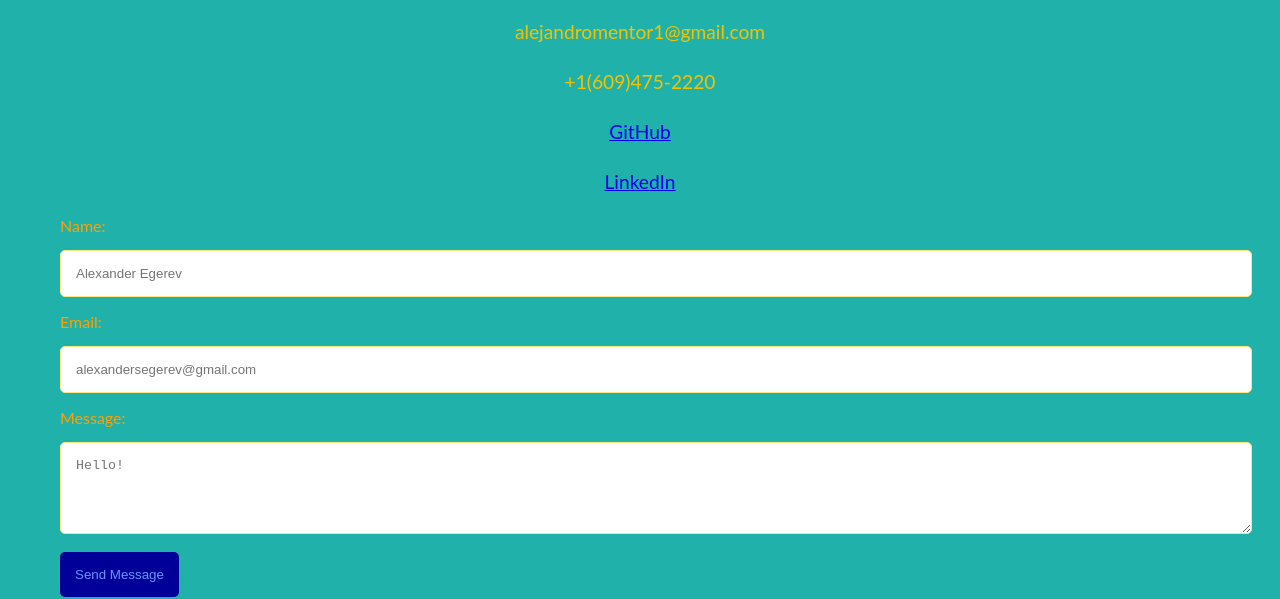
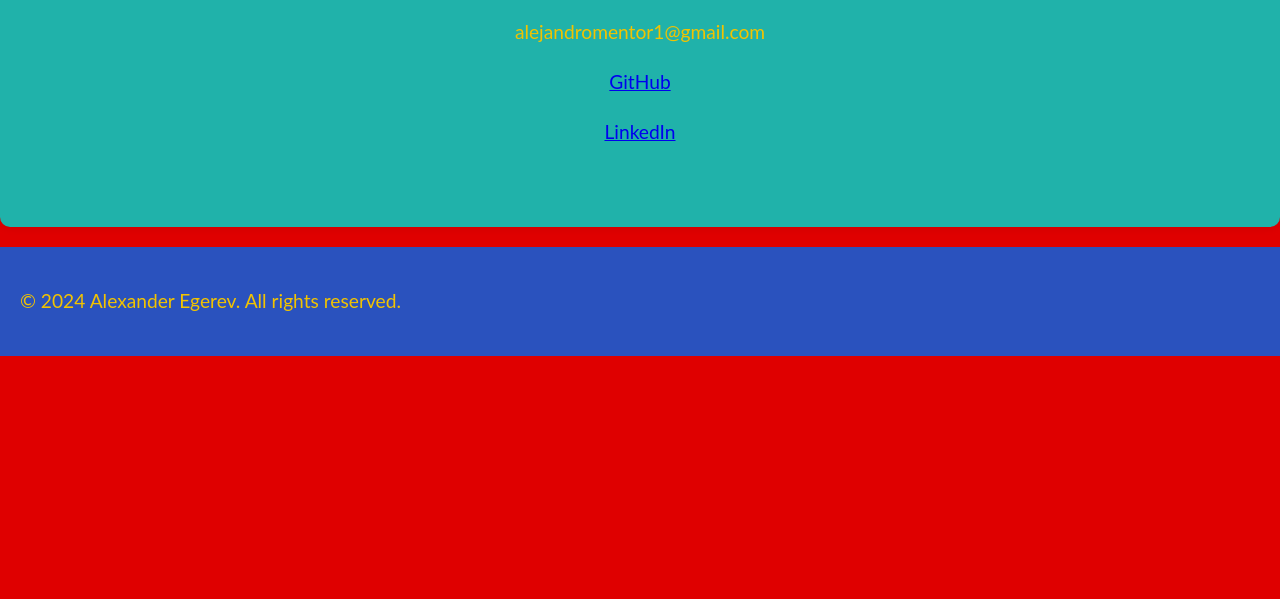
Before and after one commit to aegerev/float-text, a plain HTML site: page html/contact.html in a window 1280 px wide. Shown: the part 205-804 px from the top of the page. Drawn offline with Linux system fonts and the light colour scheme.

Commit message:
Deleted the form

```diff
--- a/html/contact.html
+++ b/html/contact.html
@@ -20,23 +20,8 @@
         <h2> Contact Me! </h2>
 
         <p> alejandromentor1@gmail.com </p>
-        <p> +1(609)475-2220 </p>
        <p><a href="https://github.com/aegerev/">GitHub</a></p>
         <p><a href="https://www.linkedin.com/in/alexander-egerev-3494aa301/">LinkedIn</a></p>
-
-
-        <form action="#" method="post">
-            <label for="name">Name:</label>
-            <input type="text" id="name" name="name" placeholder="Alexander Egerev" class="input-field" required>
-
-            <label for="email">Email:</label>
-            <input type="email" id="email" name="email" placeholder="alexandersegerev@gmail.com" class="input-field" required>
-
-            <label for="message">Message:</label>
-            <textarea id="message" name="message" placeholder="Hello!" class="input-field" rows="4" required></textarea>
-
-            <button type="submit" class="submit-button">Send Message</button>
-        </form>
     </section>
 
     <footer>
```
